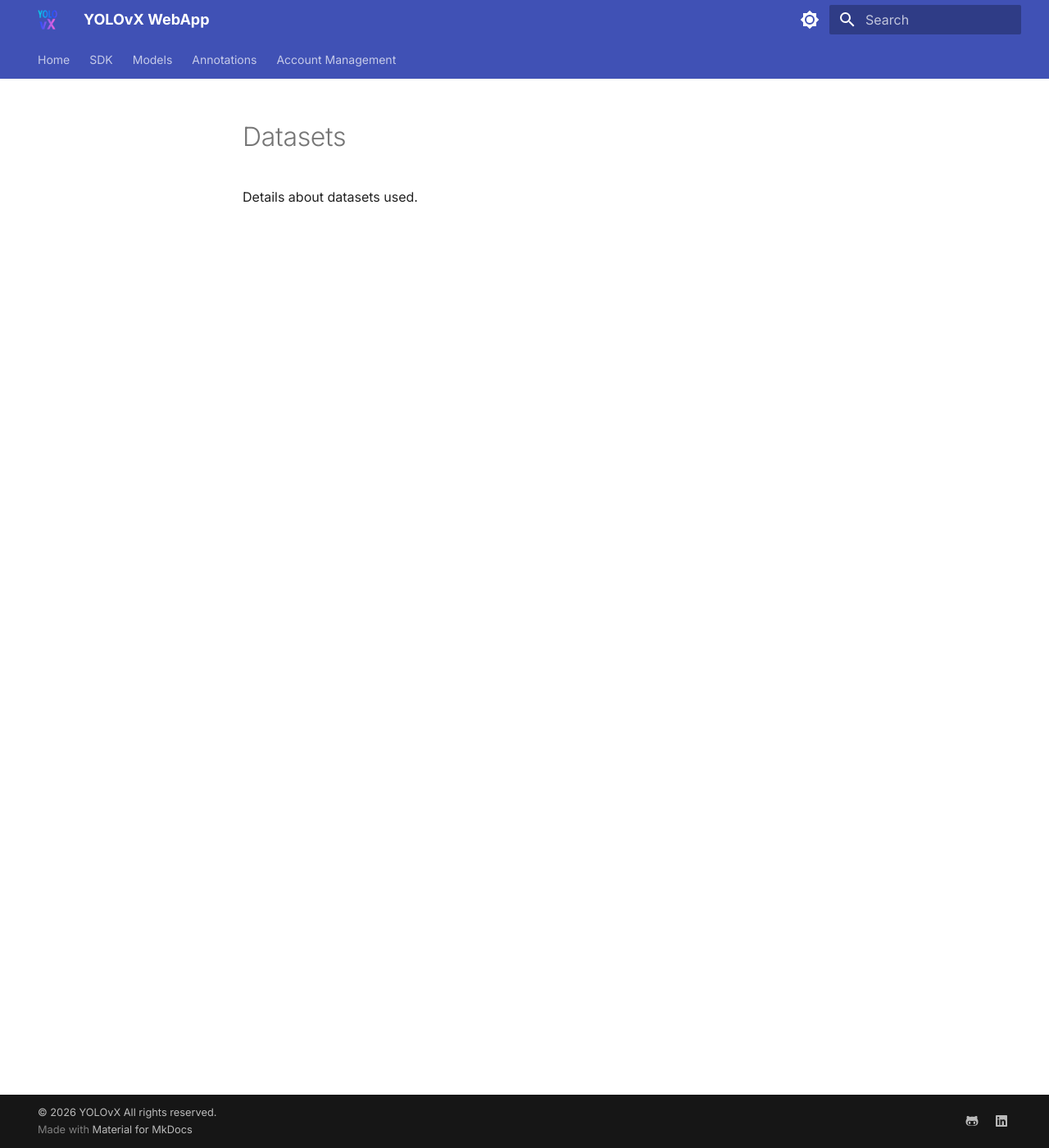
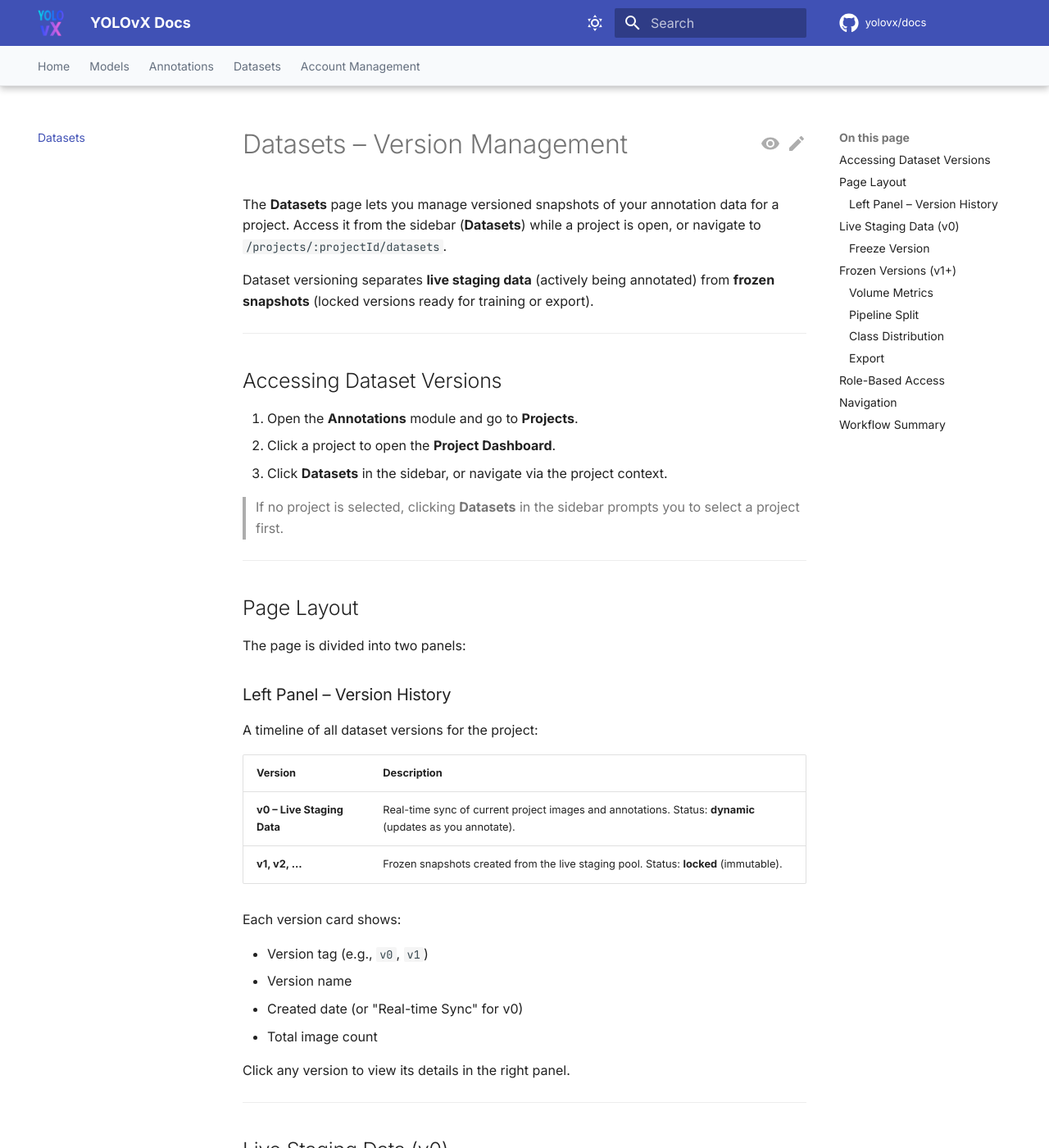
Before and after one commit to yolovx/docs, an MkDocs documentation site: the page built from docs/datasets.md, in a window 1280 px wide and 1400 px high. Shown: the whole window at 82% size. Built offline with MkDocs 1.6.1 and Material for MkDocs 9.7.7, drawn with Linux system fonts in a browser that asks for light colours; comment, search, counter and statistics services are not loaded; the version menu is left out; some of the changed text lies outside the part shown.

```diff
--- a/docs/datasets.md
+++ b/docs/datasets.md
@@ -1,3 +1,125 @@
-# Datasets
+# Datasets – Version Management
 
-Details about datasets used.
+The **Datasets** page lets you manage versioned snapshots of your annotation data for a project. Access it from the sidebar (**Datasets**) while a project is open, or navigate to `/projects/:projectId/datasets`.
+
+Dataset versioning separates **live staging data** (actively being annotated) from **frozen snapshots** (locked versions ready for training or export).
+
+---
+
+## Accessing Dataset Versions
+
+1. Open the **Annotations** module and go to **Projects**.
+2. Click a project to open the **Project Dashboard**.
+3. Click **Datasets** in the sidebar, or navigate via the project context.
+
+> If no project is selected, clicking **Datasets** in the sidebar prompts you to select a project first.
+
+---
+
+## Page Layout
+
+The page is divided into two panels:
+
+### Left Panel – Version History
+
+A timeline of all dataset versions for the project:
+
+| Version | Description |
+|---------|-------------|
+| **v0 – Live Staging Data** | Real-time sync of current project images and annotations. Status: **dynamic** (updates as you annotate). |
+| **v1, v2, …** | Frozen snapshots created from the live staging pool. Status: **locked** (immutable). |
+
+Each version card shows:
+
+- Version tag (e.g., `v0`, `v1`)
+- Version name
+- Created date (or "Real-time Sync" for v0)
+- Total image count
+
+Click any version to view its details in the right panel.
+
+---
+
+## Live Staging Data (v0)
+
+The **v0** version represents your project's current, in-progress dataset:
+
+- **Status:** Dynamic — counts update in real time as images and annotations are added
+- **Volume Metrics:**
+  - **Total Images** – All images in the project
+  - **Instances** – Total annotation instances across all images
+  - **Unannotated Images** – Images without any annotations
+- **Pipeline Split:** Unassigned — splits are configured when you freeze a version
+- **Class Distribution:** Live bar chart showing instance counts per label
+
+### Freeze Version
+
+When your staging data is ready, click **Freeze Version** to create an immutable snapshot:
+
+1. A **Configure Pipeline Splits** modal opens.
+2. Set the train/validation/test split percentages (must total **100%**):
+   - **Training Set (%)** – Default: 70%
+   - **Validation (%)** – Default: 20%
+   - **Test Set (%)** – Default: 10%
+3. Click **Confirm & Freeze**.
+
+The system creates a new frozen version (e.g., `v1 – Frozen Snapshot v1`) with the configured splits and locks the current annotation state.
+
+---
+
+## Frozen Versions (v1+)
+
+Frozen versions are read-only snapshots with finalized metrics:
+
+### Volume Metrics
+
+- **Total Images**
+- **Instances** (annotation count)
+- **Unannotated Images**
+
+### Pipeline Split
+
+A visual bar showing the train/validation/test distribution set during freeze:
+
+- **Train** (blue)
+- **Val** (purple)
+- **Test** (pink)
+
+### Class Distribution
+
+A scrollable list of all labels with instance counts and relative bar charts.
+
+### Export
+
+Click **Export** on a frozen version to download annotations in your chosen format. See [Export formats](Auto_annotation.md#exporting-annotations) for supported formats.
+
+---
+
+## Role-Based Access
+
+Your role badge is displayed in the page header:
+
+| Role | Access |
+|------|--------|
+| **Admin** | Full access — freeze versions, export data |
+| **Member** | View version history and metrics |
+| **Annotator** | View version history and metrics |
+
+Team management requires a **Pro** subscription. See [Upgrade Plan](account_management.md#upgrade-plan).
+
+---
+
+## Navigation
+
+- **Project Name** (uppercase link in header) – Returns to the [Project Dashboard](JobBatch.md)
+- **Dataset Versions** title – Current page context
+
+---
+
+## Workflow Summary
+
+1. Annotate images in job batches within your project.
+2. Monitor live metrics on the **v0 Live Staging Data** version.
+3. When ready, **Freeze Version** with your desired train/val/test splits.
+4. **Export** the frozen snapshot for model training or external use.
+5. Continue annotating — v0 keeps updating while frozen versions remain locked.
--- a/docs/stylesheets/extra.css
+++ b/docs/stylesheets/extra.css
@@ -1,56 +1,53 @@
-/* --- Modern Custom Styling for YOLOvX WebApp --- */
+/* ---------- Fix Light Mode Nav Tabs & Text Contrast ---------- */
 
-/* Smooth UI Corners & Borders */
-:root {
-  --md-primary-fallback-color: #3f51b5;
-  --md-code-font: 'JetBrains Mono', monospace;
-  --md-text-font: 'Inter', -apple-system, BlinkMacSystemFont, sans-serif;
+[data-md-color-scheme="default"] .md-tabs {
+  background-color: #f8fafc; /* Very light slate background */
+  border-bottom: 1px solid rgba(0, 0, 0, 0.08);
 }
 
-/* Glassmorphism / Modern Subtle Header */
-.md-header {
-  box-shadow: 0 1px 3px 0 rgba(0, 0, 0, 0.05), 0 1px 2px 0 rgba(0, 0, 0, 0.03);
-  backdrop-filter: blur(8px);
+/* Force dark text for nav tab links in Light Mode */
+[data-md-color-scheme="default"] .md-tabs__link {
+  color: #334155 !important; /* Dark slate text */
+  opacity: 0.75;
 }
 
-/* Card-like Styling for Documentation Images */
-.md-content img {
-  border-radius: 10px;
-  box-shadow: 0 10px 25px -5px rgba(0, 0, 0, 0.08), 0 8px 10px -6px rgba(0, 0, 0, 0.01);
-  border: 1px solid rgba(0, 0, 0, 0.06);
-  margin-top: 1rem;
-  margin-bottom: 1.5rem;
-  transition: transform 0.2s ease, box-shadow 0.2s ease;
+/* Active tab text & hover state in Light Mode */
+[data-md-color-scheme="default"] .md-tabs__link:hover {
+  color: #4f46e5 !important; /* Indigo accent on hover */
+  opacity: 1;
 }
 
-.md-content img:hover {
-  transform: translateY(-2px);
-  box-shadow: 0 12px 30px -5px rgba(0, 0, 0, 0.12);
+[data-md-color-scheme="default"] .md-tabs__link--active {
+  color: #4f46e5 !important; /* Indigo text for active tab */
+  font-weight: 600;
+  opacity: 1;
 }
 
-/* Sleek Code Blocks */
-.md-typeset pre > code {
-  border-radius: 8px;
-  border: 1px solid rgba(255, 255, 255, 0.08);
+
+/* ---------- Dark Mode Nav Tabs ---------- */
+
+[data-md-color-scheme="slate"] .md-tabs {
+  background-color: #0f1117;
+  border-bottom: 1px solid rgba(255, 255, 255, 0.08);
 }
 
-/* Clean Modern Callout / Admonition Boxes */
-.md-typeset .admonition,
-.md-typeset details {
-  border-radius: 8px;
-  box-shadow: 0 2px 8px rgba(0, 0, 0, 0.04);
-  border-width: 1px;
+[data-md-color-scheme="slate"] .md-tabs__link {
+  color: #e2e4e9 !important;
+  opacity: 0.75;
 }
 
-/* Modern Pill-Style Tabs */
-.md-typeset .tabbed-set > label {
-  border-radius: 6px;
-  font-weight: 500;
+[data-md-color-scheme="slate"] .md-tabs__link:hover,
+[data-md-color-scheme="slate"] .md-tabs__link--active {
+  color: #818cf8 !important;
+  opacity: 1;
 }
 
-/* Table Design Polish */
-.md-typeset table:not([class]) {
-  border-radius: 8px;
-  overflow: hidden;
-  box-shadow: 0 1px 3px rgba(0,0,0,0.05);
+
+/* ---------- Logo Sizing & Display Fix ---------- */
+
+.md-header__button.md-logo img,
+.md-header__button.md-logo svg {
+  height: 1.6rem;
+  width: auto;
+  display: block;
 }
--- a/mkdocs.yml
+++ b/mkdocs.yml
@@ -1,5 +1,6 @@
-site_name: YOLOvX WebApp
+site_name: YOLOvX Docs
 site_url: https://yolovx.com
+site_description: YOLOvX — Vision AI SaaS for annotation, training & deployment
 
 extra_css:
   - stylesheets/extra.css
@@ -7,38 +8,66 @@ extra_css:
 theme:
   name: material
   logo: yolovx_logo.png
+  favicon: yolovx_logo.png
   language: en
   font:
     text: Inter
     code: JetBrains Mono
+  icon:
+    repo: fontawesome/brands/github
+    edit: material/pencil
+    view: material/eye
   palette:
     # Light mode
     - scheme: default
       primary: indigo
       accent: indigo
       toggle:
-        icon: material/brightness-7
+        icon: material/weather-sunny
         name: Switch to dark mode
     # Dark mode
     - scheme: slate
       primary: indigo
       accent: indigo
       toggle:
-        icon: material/brightness-4
+        icon: material/weather-night
         name: Switch to light mode
   features:
-    - navigation.tabs          # Top-level navigation bar
-    - navigation.tabs.sticky   # Pins top bar on scroll
-    - navigation.sections      # Sub-grouping in sidebar
-    - navigation.prune         # Hides left sidebar when a section has only 1 page
-    - navigation.top           # Back to top button
-    - navigation.instant       # SPA page loading without reloads
+    # Navigation
+    - navigation.tabs
+    - navigation.tabs.sticky
+    - navigation.sections
+    - navigation.prune
+    - navigation.indexes
+    - navigation.top
+    - navigation.instant
     - navigation.instant.progress
     - navigation.tracking
+    - navigation.path
+    - navigation.footer
+    - toc.follow
+
+    # Search
     - search.suggest
     - search.highlight
+    - search.share
+
+    # Content
     - content.code.copy
     - content.code.annotate
+    - content.code.select
+    - content.tabs.link
+    - content.tooltips
+    - content.action.edit
+    - content.action.view
+
+    # Header
+    - header.autohide
+    - announce.dismiss
+
+repo_url: https://github.com/yolovx/docs
+repo_name: yolovx/docs
+edit_uri: edit/main/docs/
 
 extra:
   social:
@@ -47,6 +76,10 @@ extra:
     - icon: fontawesome/brands/linkedin
       link: https://www.linkedin.com/company/yolovx/
 
+  generator: false
+  version:
+    provider: mike
+
 markdown_extensions:
   - pymdownx.highlight:
       anchor_linenums: true
@@ -54,33 +87,49 @@ markdown_extensions:
       pygments_lang_class: true
   - pymdownx.inlinehilite
   - pymdownx.snippets
-  - pymdownx.superfences
+  - pymdownx.superfences:
+      custom_fences:
+        - name: mermaid
+          class: mermaid
+          format: !!python/name:pymdownx.superfences.fence_code_format
   - admonition
   - pymdownx.details
   - pymdownx.tabbed:
       alternate_style: true
   - pymdownx.mark
   - pymdownx.keys
+  - pymdownx.caret
+  - pymdownx.tilde
+  - pymdownx.critic
+  - pymdownx.smartsymbols
+  - pymdownx.tasklist:
+      custom_checkbox: true
   - attr_list
   - md_in_html
   - footnotes
+  - tables
+  - toc:
+      permalink: true
+      permalink_title: Anchor link to this section
+      title: On this page
   - pymdownx.emoji:
       emoji_index: !!python/name:material.extensions.emoji.twemoji
       emoji_generator: !!python/name:materialx.emoji.to_svg
 
 copyright: |
-  &copy; 2026 <a href="https://yolovx.com" target="_blank" rel="noopener">YOLOvX All rights reserved.</a>
+  &copy; 2026 <a href="https://yolovx.com" target="_blank" rel="noopener">YOLOvX</a>. All rights reserved.
 
 nav:
   - Home: index.md
-  - SDK: sdk.md
   - Models:
       - Overview: models.md
       - Private Model Details: private_model_detail.md
       - Shared Model Details: shared_model_detail.md
   - Annotations:
       - Overview: annotations.md
+      - Mobile Sync: mobile-sync.md
       - Project List: projectlist.md
       - Job Batch: JobBatch.md
       - Auto Annotation: Auto_annotation.md
+  - Datasets: datasets.md
   - Account Management: account_management.md
```
Also changed, not shown: docs/Auto_annotation.md (+1 -1 lines), docs/mobile-sync.md (added, +76 -0 lines), docs/images/edit_lables.png (added), docs/images/mobile_review_batch.jpeg (added), docs/images/mobile_scanner_active.jpeg (added), docs/images/mobile_scanner_prompt.jpeg (added), docs/images/mobile_scanning_web_qr.jpeg (added), docs/images/mobile_sync_qr_modal.png (added), docs/images/mobile_sync_verified.jpeg (added), docs/images/web_canvas_synced_batch.jpg (added).
